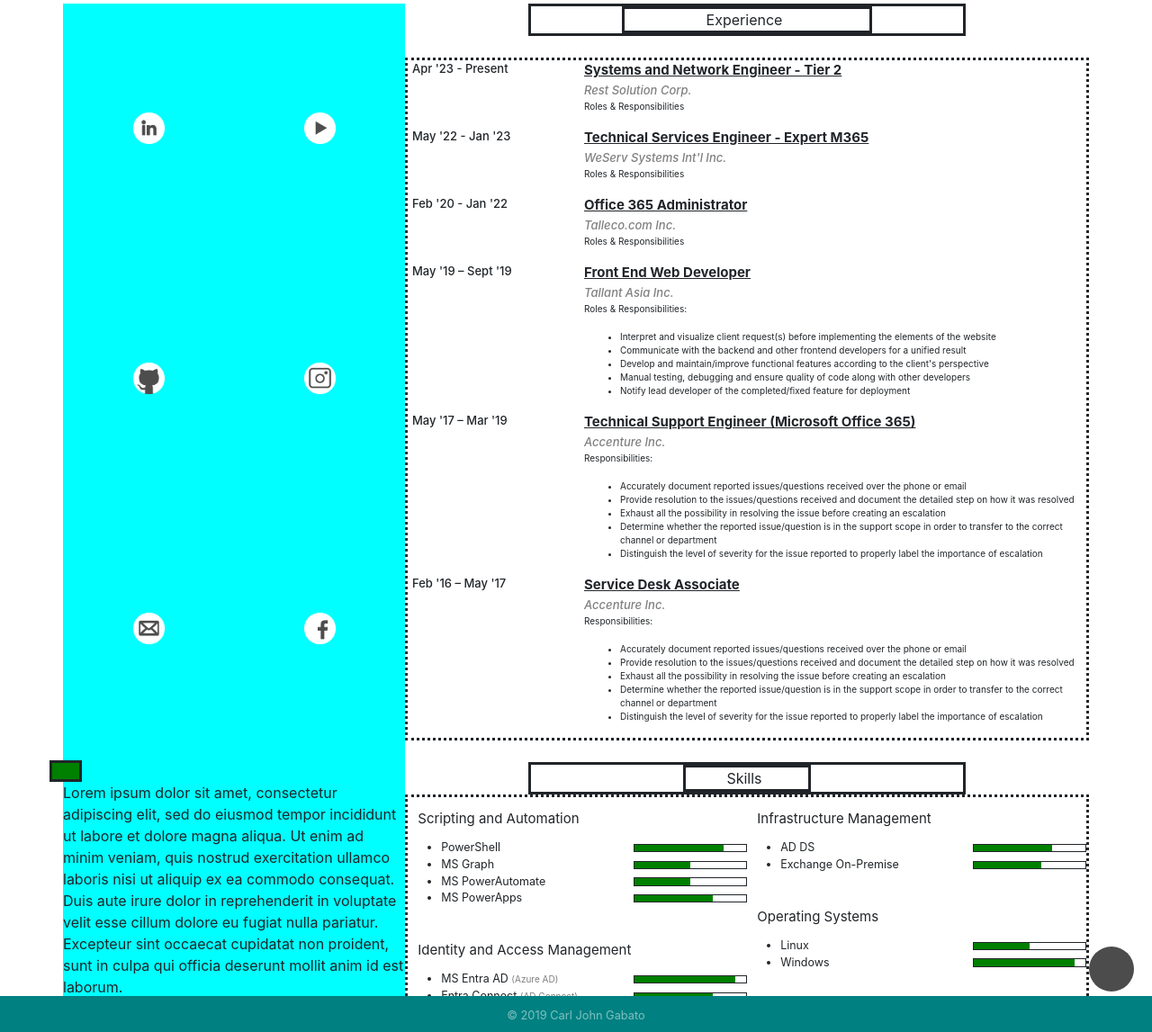
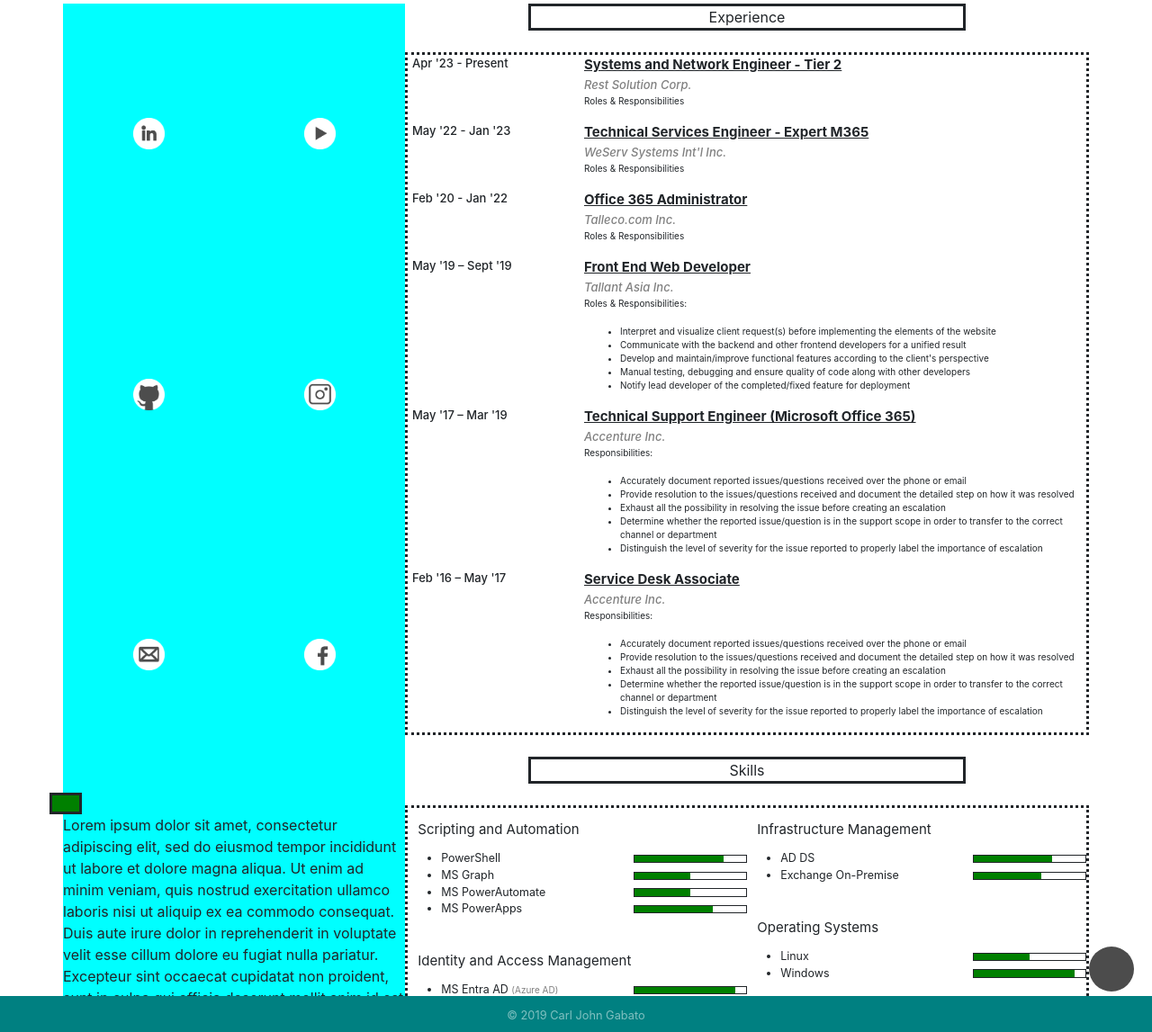
Before and after one commit to carljohngabato/aboutme, a Jekyll site: the page built from blogs.html, in a window 1280 px wide and 1400 px high, scrolled down 689 px. Shown: the part 253-1400 px from the top of the window at 90% size. Built offline with Jekyll 4.4.1, drawn with Linux system fonts in a browser that asks for light colours; nearby versions of some CDN libraries.

```diff
--- a/_sass/main.scss
+++ b/_sass/main.scss
@@ -613,7 +613,6 @@
   border-style: solid;
 }
 .row-exp-title{
-  border-style: solid;
   height: inherit;
   width: -webkit-fill-available;
   max-width: max-content;
--- a/blogs.html
+++ b/blogs.html
@@ -184,6 +184,7 @@
                 <div class="col-lg-8 offset-lg-2 exp-title-cont">
                     <div class="row-exp-title">Skills</div>
                 </div>
+                <br>
                 <div class="row row-jobs" style="height: 100%;">
                     <!-- #region AllSkill -->
                     <div class="col-lg-6 col-md-6 col-sm-6" style="height: inherit; width: -webfit-fill-available;">
@@ -483,6 +484,7 @@
                     <!-- #endregion -->
                 </div>
             </div>
+            <br>
             <div class="row-2-col-2-row-3">
                 <div class="col-lg-8 offset-lg-2 exp-title-cont">
                     <div class="row-exp-title">Education</div>
@@ -502,10 +504,12 @@
                     <!-- #endregion -->
                 </div>
             </div>
+            <br>
             <div class="row-2-col-2-row-4">
                 <div class="col-lg-8 offset-lg-2 exp-title-cont">
                     <div class="row-exp-title">Reference</div>
                 </div>
+                <br>
                 <div class="row-jobs"></div>
             </div>
         </div>
```
